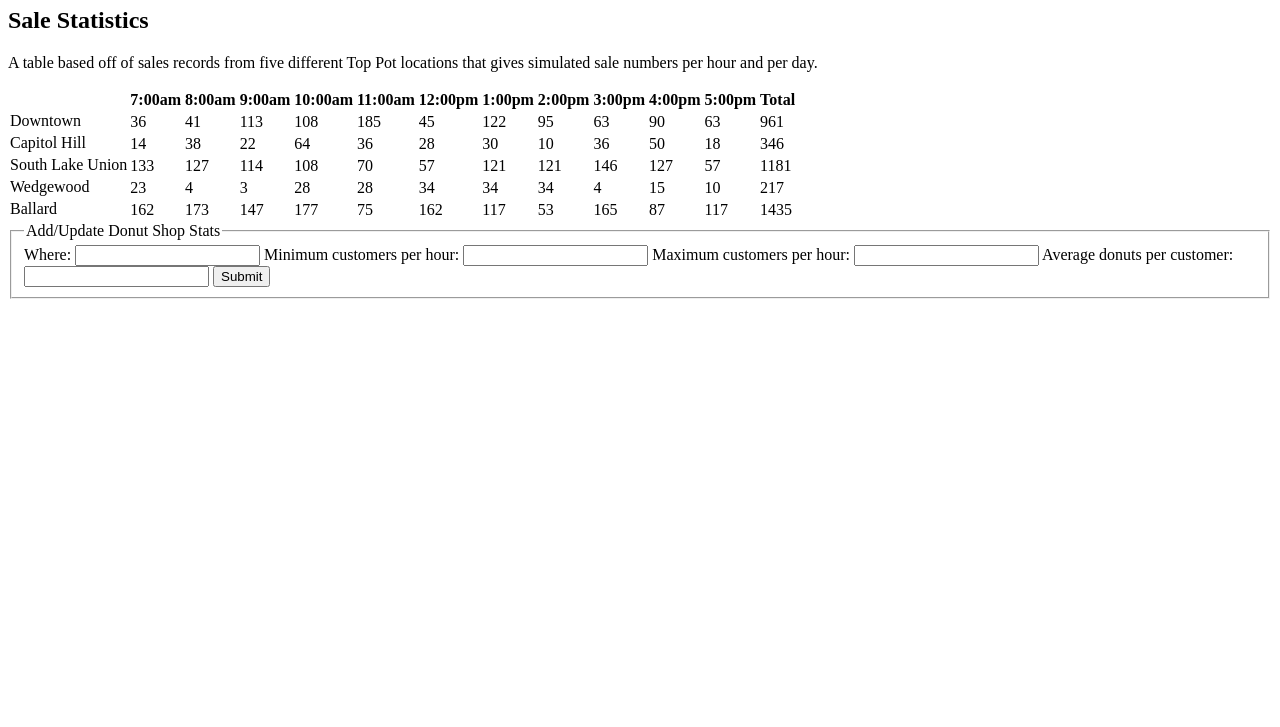
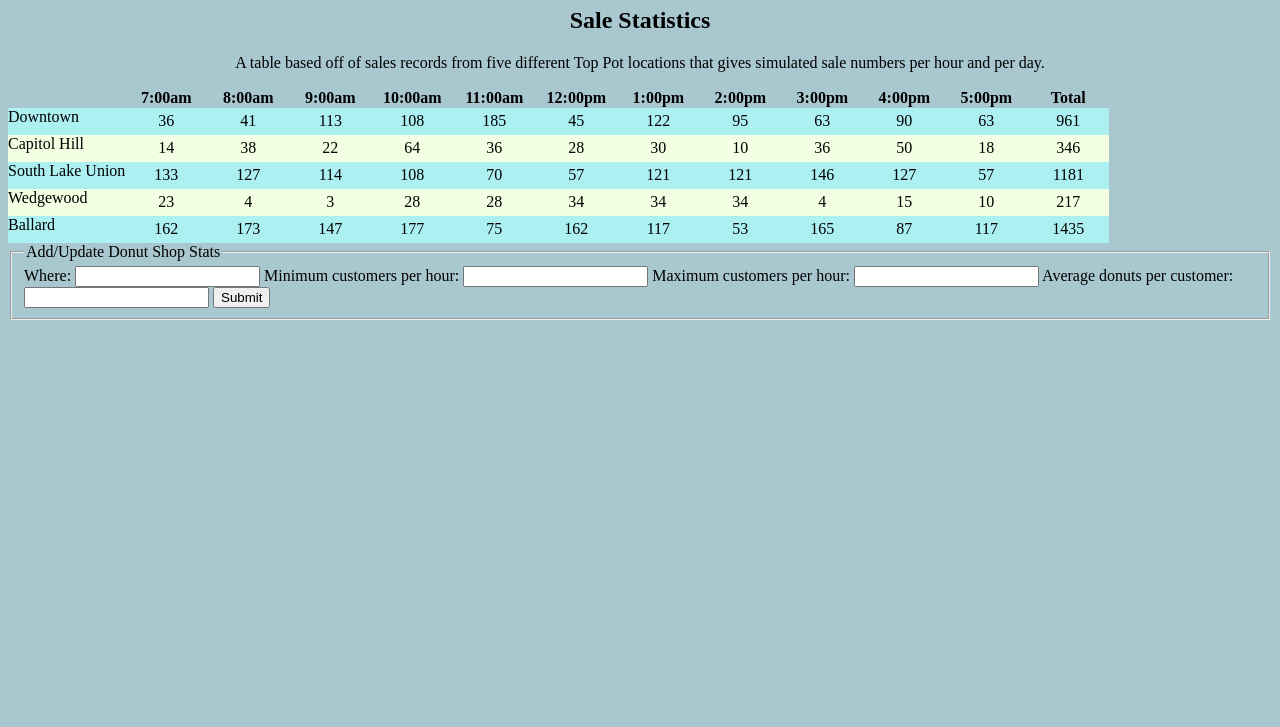
Before and after one commit to KCXinYuan/donut_shop, a plain HTML site: page index.html in a window 1280 px wide. Shown: the part 73-800 px from the top of the page. Drawn offline with Linux system fonts and the light colour scheme.

Commit message:
link css to html, initial commit for css file

```diff
--- a/index.html
+++ b/index.html
@@ -2,6 +2,7 @@
 <head>
   <meta charset="utf-8"/>
   <title>Top Pot Donut Statistics</title>
+  <link rel="stylesheet" type="text/css" href="style.css">
 </head>
 <body>
   <h1>Top Pot Donuts</h1>
--- /dev/null
+++ b/style.css
@@ -0,0 +1,46 @@
+
+body {
+  background-color: #A8C7CF;
+}
+
+h1 {
+  text-align: center;
+}
+
+h2 {
+  text-align: center;
+}
+
+p {
+  text-align: center;
+}
+
+table {
+    border-collapse: collapse;
+}
+
+td {
+  width: 80px;
+  height: 25px;
+  text-align: center;
+}
+
+#downtown {
+  background-color: #ACF0F2;
+}
+
+#capitolHill {
+  background-color: #F3FFE2;
+}
+
+#southLakeUnion {
+  background-color: #ACF0F2;
+}
+
+#wedgewood {
+  background-color: #F3FFE2;
+}
+
+#ballard {
+  background-color: #ACF0F2;
+}
```
